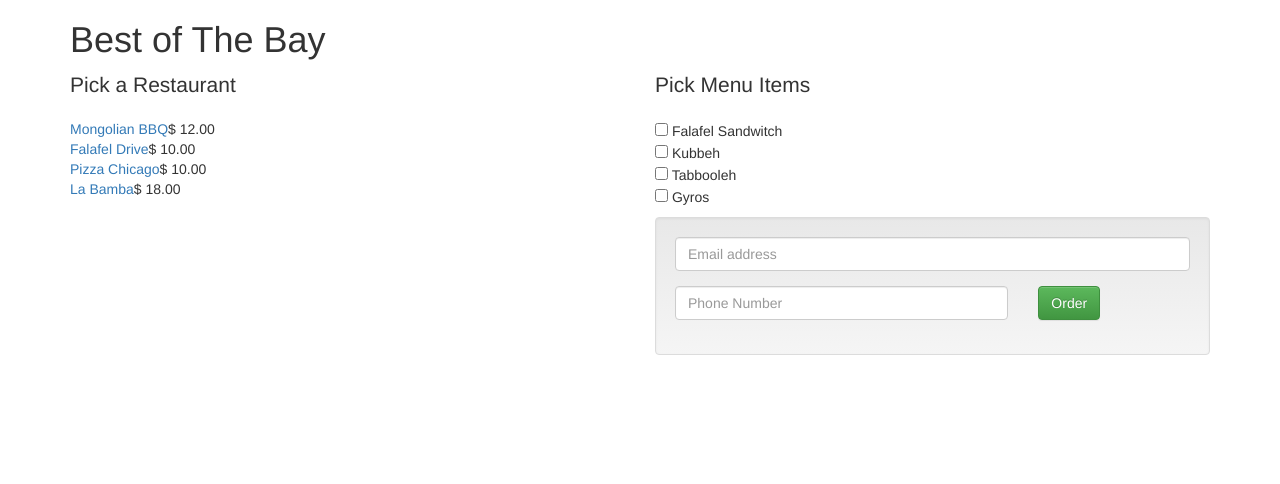
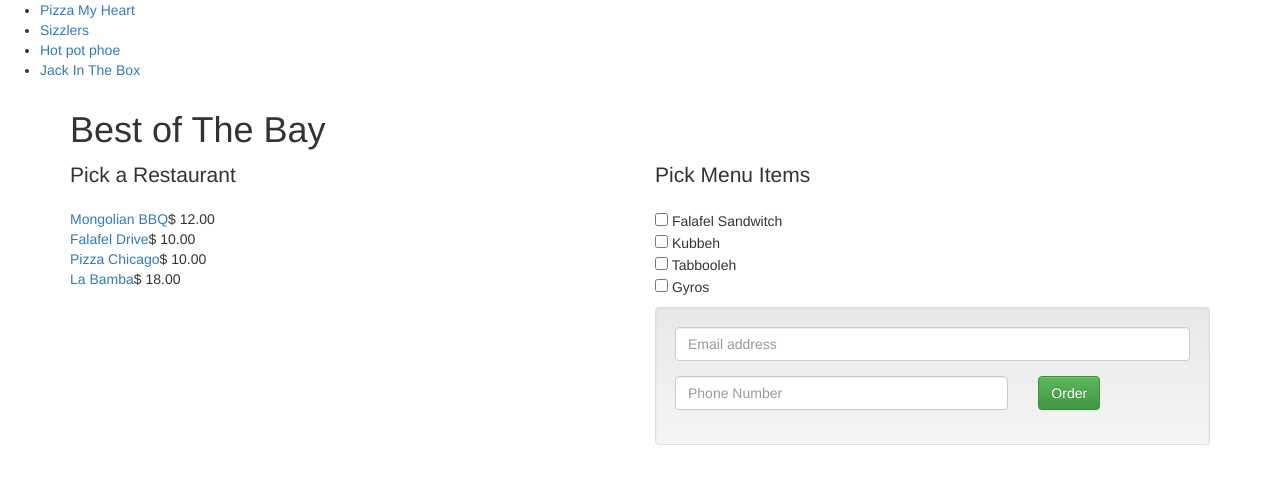
Before and after one commit to phillipwright1/app1, a plain HTML site: page restaurant.html in a window 1280 px wide. Drawn offline with nearby package versions, Linux system fonts and the light colour scheme.

Commit message:
Update restaurant.html

```diff
--- a/restaurant.html
+++ b/restaurant.html
@@ -23,10 +23,15 @@
    $('[id$="menu"]').hide();
     $("#"+elem.id+"menu").show();
     //console.log("#"+this.id+"menu");
+          };
 
-  };
-
-</script>
+            </script>
+            <ul>
+                <li><a href="Pizza MY Heart">Pizza My Heart </a></li>
+                <li><a href="Sizzlers">Sizzlers </a></li>
+                <li><a href="hot pot phoe">Hot pot phoe </a></li>
+                <li><a href="Jack in the box"> Jack In The Box </a> </li>
+            </ul>
 <div class="container">
   <h1>Best of The Bay</h1>
   <div class="row">
```
